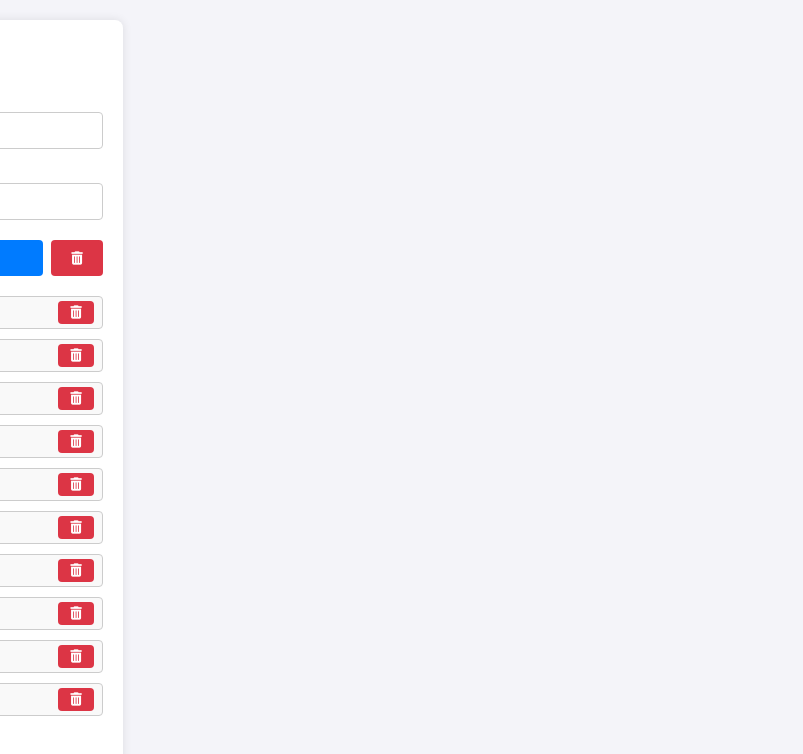
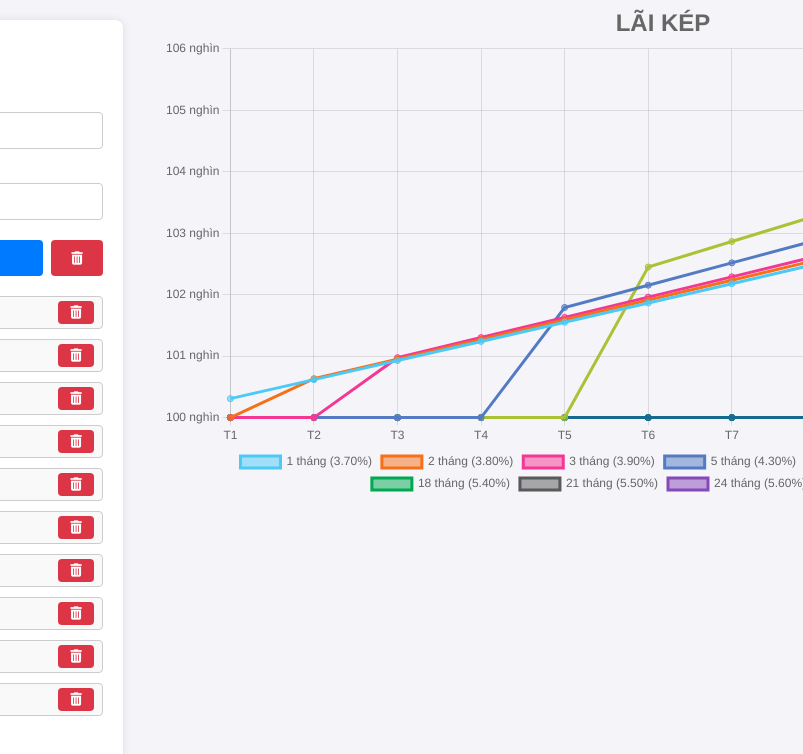
Before and after one commit to trinhvanminh/compounding-interest-calculator, a website built with Vite: page index.html in a window 1280 px wide. Shown: the top 754 px of the page, 1117-1920 px from the left, 803 px wide, since content can reach past the window. Built offline with nearby package versions, Linux system fonts and the light colour scheme; files whose address does not match are found by name.

Commit message:
feat: add download chart fufllsize

```diff
--- a/index.html
+++ b/index.html
@@ -73,7 +73,11 @@
 
         <div id="interest-rate-list"></div>
       </section>
+      <div class="download-chart-container">
+        <canvas id="full-size-chart"></canvas>
+      </div>
     </main>
+
     <script type="module" src="/src/index.ts"></script>
   </body>
 </html>
--- a/src/assets/style.css
+++ b/src/assets/style.css
@@ -165,6 +165,13 @@ button:hover {
   margin-top: 0;
 }
 
+.download-chart-container {
+  width: 1000px;
+  position: absolute;
+  top: 0;
+  right: -1000px;
+}
+
 @media (max-width: 768px) {
   body {
     padding: 0;
--- a/src/index.ts
+++ b/src/index.ts
@@ -1,5 +1,5 @@
 import { ChartDataset } from "chart.js";
-import chart from "./main";
+import chart, { fullSizeChart } from "./main";
 import {
   calculateCompoundingInterest,
   color,
@@ -128,7 +128,14 @@ addDatasetBtn.addEventListener("click", () => {
 });
 
 downloadButton.addEventListener("click", () => {
-  const base64Image = chart.toBase64Image("image/png", 1);
+  const datasets = getDatasets();
+  console.log("datasets", datasets);
+  fullSizeChart.data.datasets = datasets;
+  fullSizeChart.data.labels = months(lengthOfTimeInMonths);
+
+  fullSizeChart.update();
+
+  const base64Image = fullSizeChart.toBase64Image("image/png", 1);
   const link = document.createElement("a");
   link.href = base64Image;
   link.download = "chart.png";
@@ -223,9 +230,15 @@ function renderInterestRateList() {
 
 function updateChart() {
   const datasets = getDatasets();
+  const labels = months(lengthOfTimeInMonths);
+
   chart.data.datasets = datasets;
-  chart.data.labels = months(lengthOfTimeInMonths);
+  chart.data.labels = labels;
   chart.update();
+
+  fullSizeChart.data.datasets = datasets;
+  fullSizeChart.data.labels = labels;
+  fullSizeChart.update();
 }
 
 window.addEventListener("load", () => {
--- a/src/main.ts
+++ b/src/main.ts
@@ -29,6 +29,10 @@ Chart.register(
 
 const ctx = document.getElementById(
   "compounding-interest-chart"
+) as HTMLCanvasElement;
+
+const fullSizeCtx = document.getElementById(
+  "full-size-chart"
 ) as HTMLCanvasElement;
 
 const getOrCreateLegendList = (_chart: Chart, id: string) => {
@@ -166,4 +170,51 @@ const chart = new Chart(ctx, {
   },
 } as ChartConfiguration);
 
+export const fullSizeChart = new Chart(fullSizeCtx, {
+  type: "line",
+  data: {
+    labels: months(),
+    datasets: [
+      {
+        label: "Kỳ hạn n (i%)",
+        data: [0],
+      },
+    ],
+  },
+  plugins: [htmlLegendPlugin],
+  options: {
+    maintainAspectRatio: true,
+    aspectRatio: 2 / 1,
+    scales: {
+      y: {
+        ticks: {
+          callback: function (value, _index, _ticks) {
+            return numeral(value).format("(0a)");
+          },
+        },
+      },
+    },
+    plugins: {
+      legend: {
+        position: "bottom",
+        labels: {
+          font: {
+            size: 12,
+          },
+        },
+      },
+      htmlLegend: {
+        containerID: "legend-container",
+      },
+      title: {
+        display: true,
+        text: "LÃI KÉP",
+        font: {
+          size: 24,
+        },
+      },
+    },
+  },
+} as ChartConfiguration);
+
 export default chart;
```
